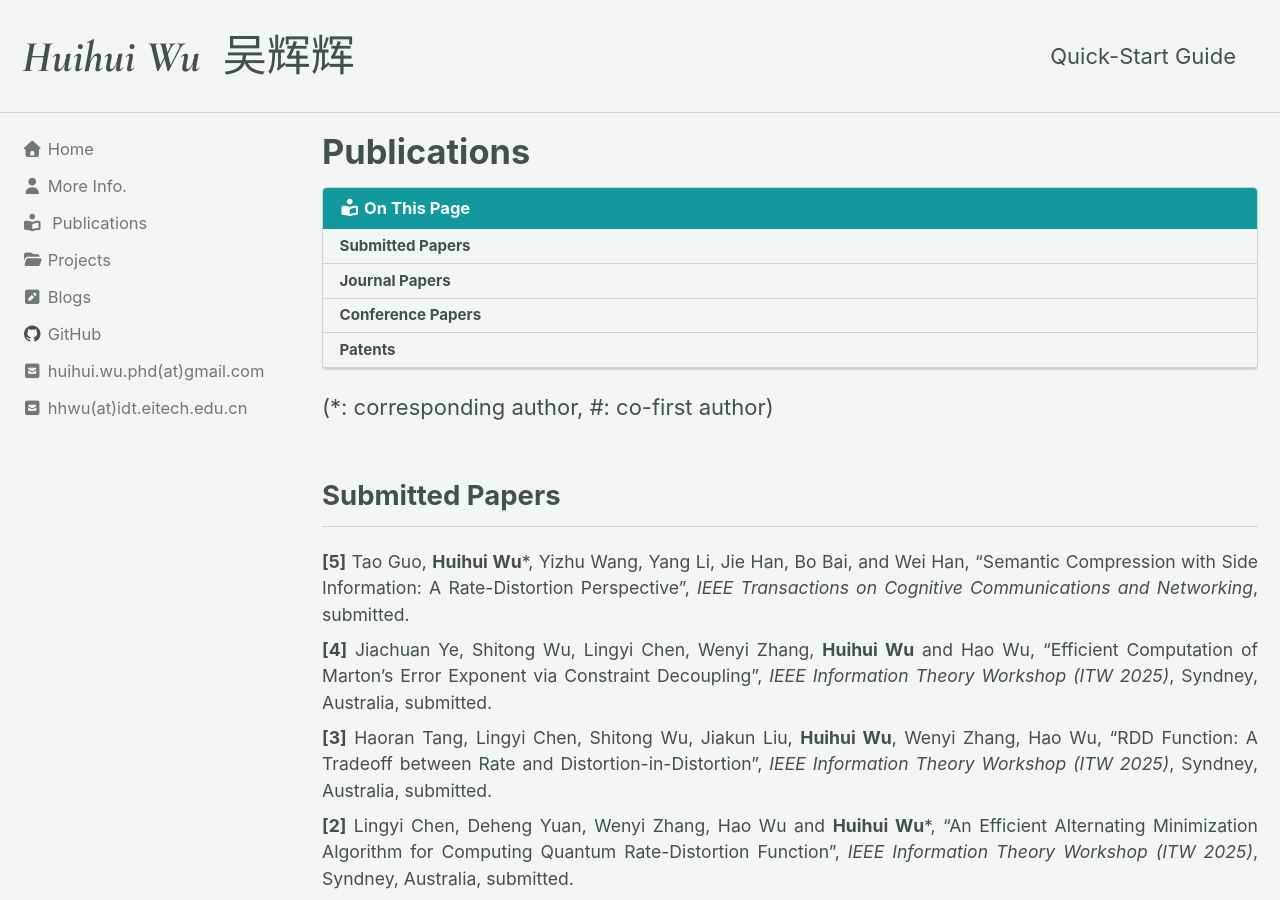
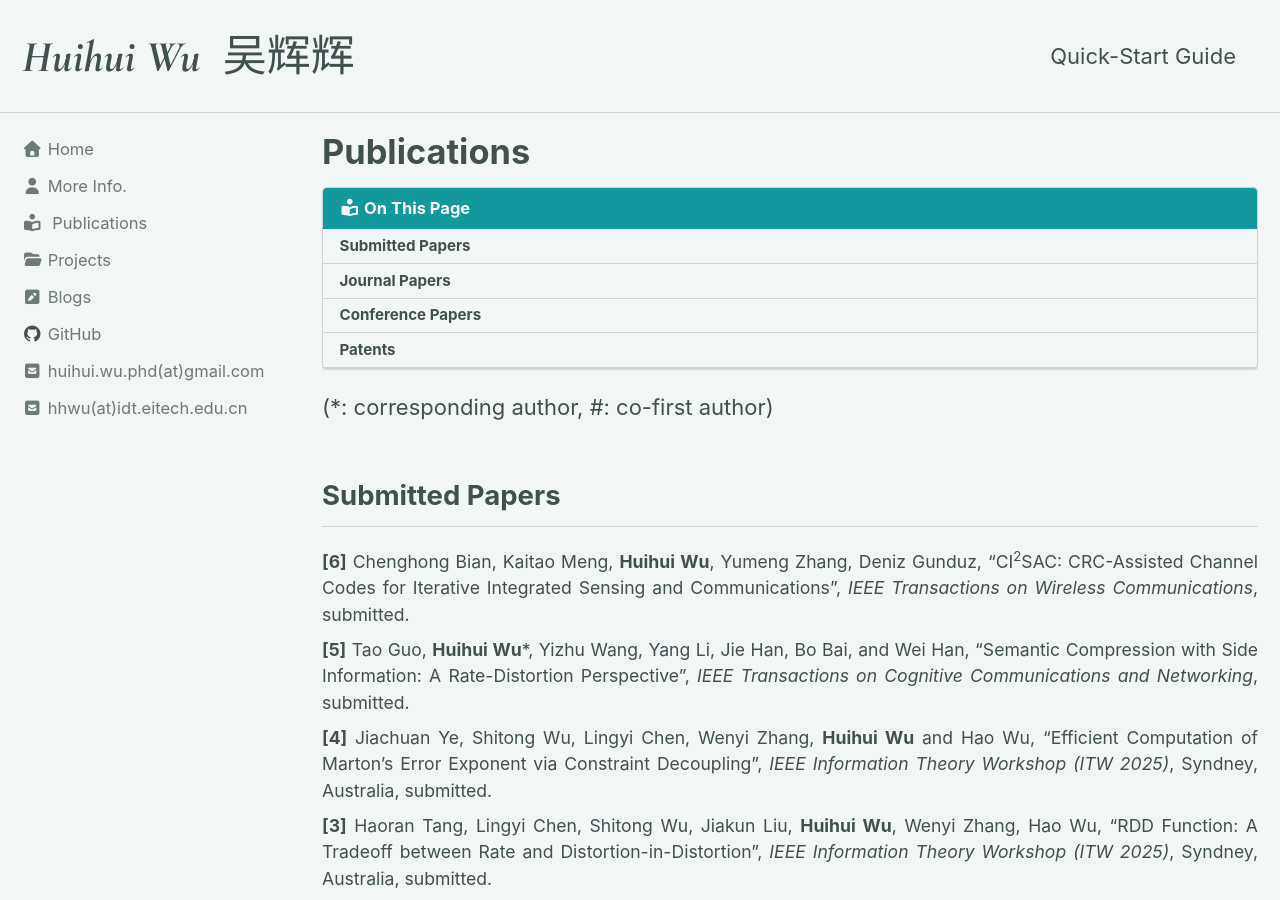
Before and after one commit to hhwu18/hhwu18.github.io, a Jekyll site: the page built from _pages/pub.md, in a window 1280 px wide and 900 px high. Built offline with Jekyll 4.4.1, drawn with Linux system fonts in a browser that asks for light colours; cached includes are drawn as plain includes; some web fonts are replaced.

Commit message:
modify pub

```diff
--- a/_pages/pub.md
+++ b/_pages/pub.md
@@ -14,6 +14,7 @@ classes: wide #wide screen
 
 ## Submitted Papers
 <div class="publication-list" markdown="1">
+* **[6]** Chenghong Bian, Kaitao Meng, **Huihui Wu**, Yumeng Zhang, Deniz Gunduz, “CI<sup>2</sup>SAC: CRC-Assisted Channel Codes for Iterative Integrated Sensing and Communications”, <em>IEEE Transactions on Wireless Communications</em>, submitted.
 * **[5]** Tao Guo, **Huihui Wu***, Yizhu Wang, Yang Li, Jie Han, Bo Bai, and Wei Han, “Semantic Compression with Side Information: A Rate-Distortion Perspective”, <em>IEEE Transactions on Cognitive Communications and Networking</em>, submitted.
 * **[4]** Jiachuan Ye, Shitong Wu, Lingyi Chen, Wenyi Zhang, **Huihui Wu** and Hao Wu, “Efficient Computation of Marton's Error Exponent via Constraint Decoupling”, *IEEE Information Theory Workshop (ITW 2025)*, Syndney, Australia, submitted.
 * **[3]** Haoran Tang, Lingyi Chen, Shitong Wu, Jiakun Liu, **Huihui Wu**, Wenyi Zhang, Hao Wu, “RDD Function: A Tradeoff between Rate and Distortion-in-Distortion”, *IEEE Information Theory Workshop (ITW 2025)*, Syndney, Australia, submitted.
```
